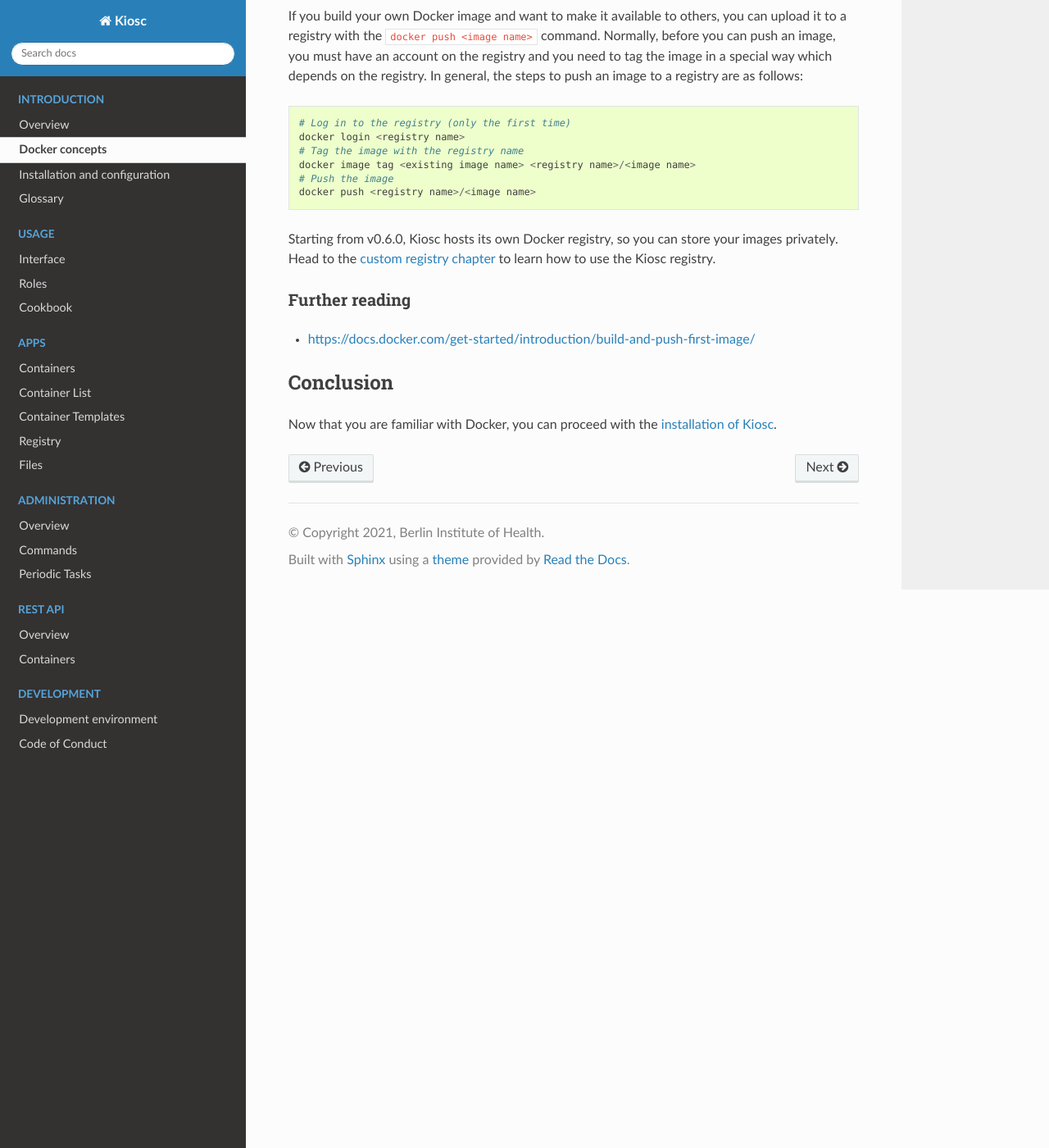
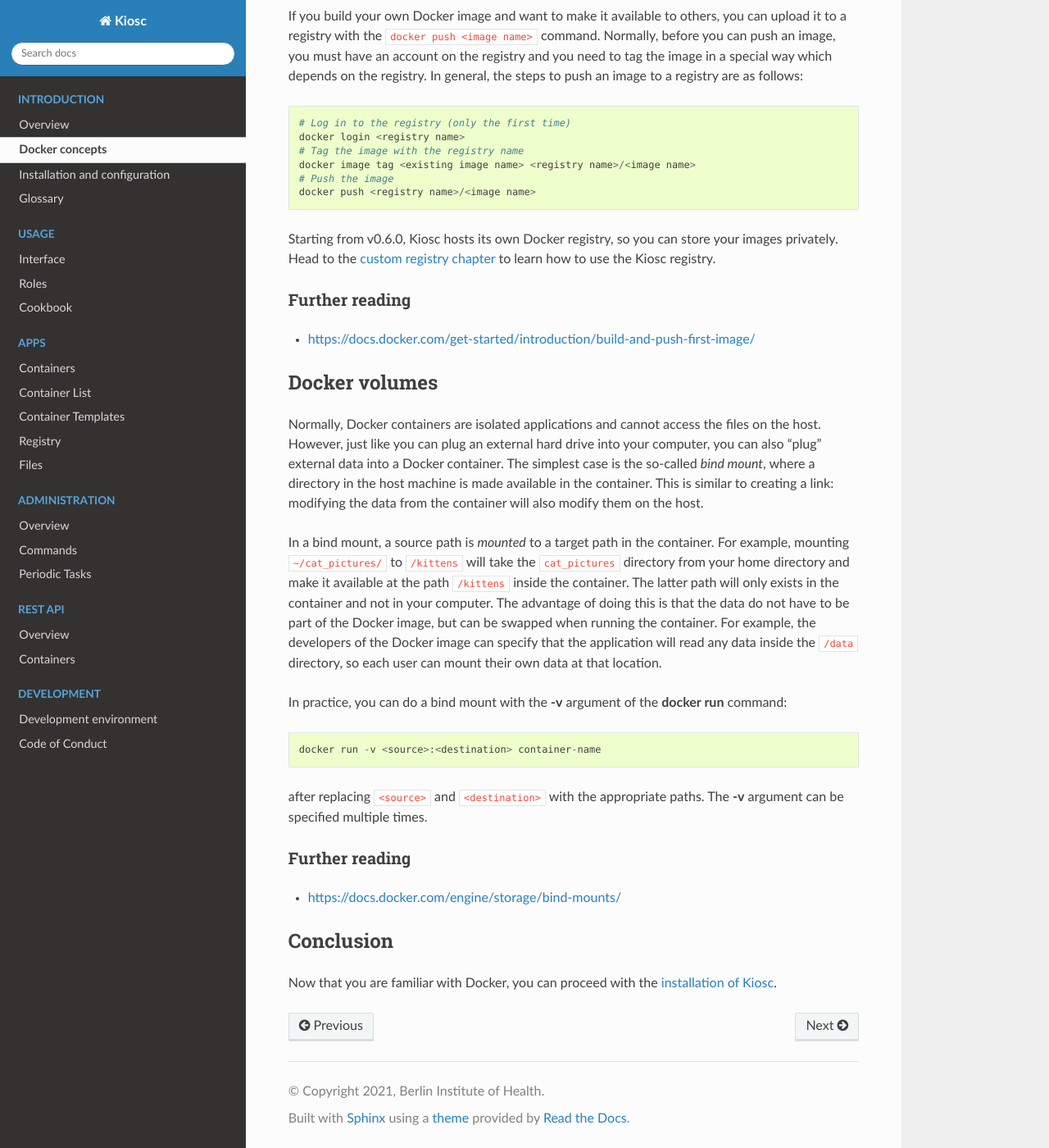
Before and after one commit to bihealth/kiosc-server, a Sphinx documentation site: the page built from docs/source/introduction_docker.rst, in a window 1280 px wide and 1400 px high, scrolled down 2238 px. Shown: the whole window at 82% size. Built offline with Sphinx 7.4.7 and the Read the Docs theme 3.1.0, drawn with Linux system fonts in a browser that asks for light colours.

Commit message:
update docs

```diff
--- a/docs/source/glossary.rst
+++ b/docs/source/glossary.rst
@@ -86,3 +86,7 @@ Docker terms
     Docker Registry
         A repository where Docker images can be uploaded to or downloaded from
         using ``docker login``, ``docker push``, and ``docker pull`` commands.
+
+    Docker Volume
+        A directory which contains external data and can be mounted inside a
+        container.
--- a/docs/source/introduction_docker.rst
+++ b/docs/source/introduction_docker.rst
@@ -129,6 +129,39 @@ Further reading
 
 - `<https://docs.docker.com/get-started/introduction/build-and-push-first-image/>`__
 
+Docker volumes
+--------------
+
+Normally, Docker containers are isolated applications and cannot access the
+files on the host. However, just like you can plug an external hard drive into
+your computer, you can also "plug" external data into a Docker container. The
+simplest case is the so-called *bind mount*, where a directory in the host
+machine is made available in the container. This is similar to creating a link:
+modifying the data from the container will also modify them on the host.
+
+In a bind mount, a source path is *mounted* to a target path in the container.
+For example, mounting :file:`~/cat_pictures/` to :file:`/kittens` will take the
+:file:`cat_pictures` directory from your home directory and make it available
+at the path :file:`/kittens` inside the container. The latter path will only
+exists in the container and not in your computer. The advantage of doing this
+is that the data do not have to be part of the Docker image, but can be swapped
+when running the container. For example, the developers of the Docker image
+can specify that the application will read any data inside the :file:`/data`
+directory, so each user can mount their own data at that location.
+
+In practice, you can do a bind mount with the :command:`-v` argument of the
+:command:`docker run` command::
+
+    docker run -v <source>:<destination> container-name
+
+after replacing ``<source>`` and ``<destination>`` with the appropriate paths.
+The :command:`-v` argument can be specified multiple times.
+
+Further reading
+^^^^^^^^^^^^^^^
+
+- `<https://docs.docker.com/engine/storage/bind-mounts/>`__
+
 Conclusion
 ----------
 
```
